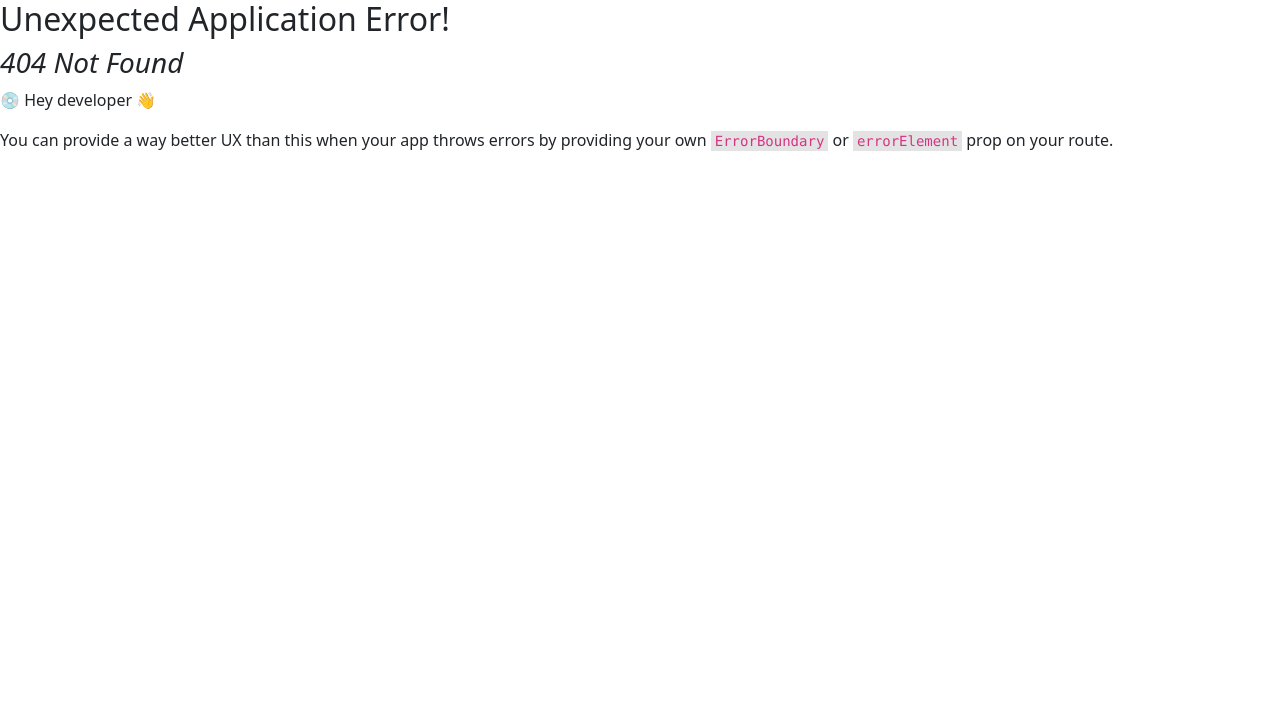
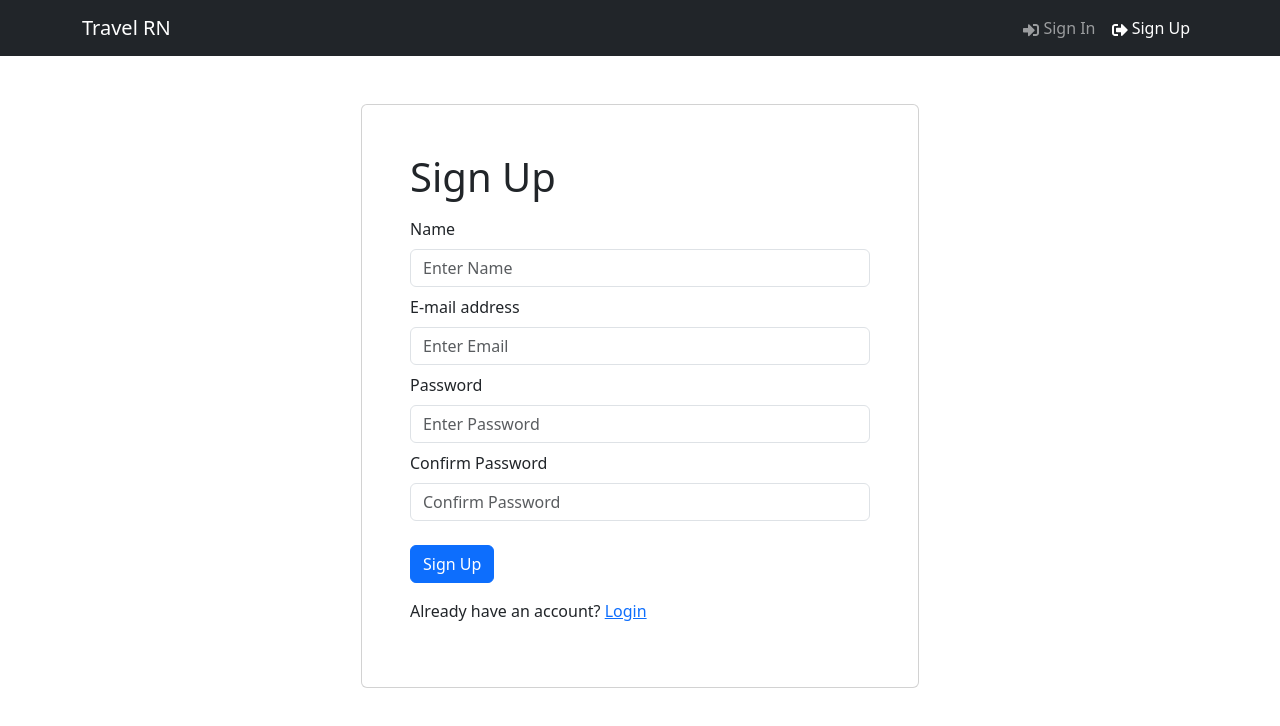
Before and after one commit to gerardbarros/travel-rn, a React (Vite) app in the folder frontend/: page /register in a window 1280 px wide. Before the commit this address had no page. Shown: the top 726 px of the page. Built offline with nearby package versions, Linux system fonts and the light colour scheme.

Commit message:
Add login and register screens and routes to login and register screens

```diff
--- /dev/null
+++ b/frontend/src/components/FormContainer.jsx
@@ -0,0 +1,15 @@
+import { Container, Row, Col } from 'react-bootstrap'
+
+const FormContainer = ({ children }) => {
+    return (
+        <Container>
+            <Row className='justify-content-md-center mt-5'>
+                <Col xs={ 12 } md={ 6 } className='card p-5'>
+                    {children}
+                </Col>
+            </Row>
+        </Container>
+    )
+}
+
+export default FormContainer
--- a/frontend/src/main.jsx
+++ b/frontend/src/main.jsx
@@ -9,11 +9,15 @@
 import 'bootstrap/dist/css/bootstrap.min.css'
 import './index.css'
 import HomeScreen from './screens/HomeScreen.jsx'
+import LoginScreen from './screens/LoginScreen.jsx'
+import RegisterScreen from './screens/RegisterScreen.jsx'
 
 const router = createBrowserRouter(
   createRoutesFromElements(
     <Route path='/' element={<App />}>
       <Route index={true} path='/' element={<HomeScreen />}></Route>
+      <Route index={false} path='/login' element={<LoginScreen />}></Route>
+      <Route index={false} path='/register' element={<RegisterScreen />}></Route>
     </Route>
   )
 )
--- /dev/null
+++ b/frontend/src/screens/LoginScreen.jsx
@@ -0,0 +1,54 @@
+import { useState } from 'react'
+import { Link } from 'react-router-dom'
+import { Form, Button, Row, Col } from 'react-bootstrap'
+import FormContainer from '../components/FormContainer'
+
+const LoginScreen = () => {
+    const [email, setEmail] = useState('')
+    const [password, setPassword] = useState('')
+
+    const submitHandler = async (e) => {
+        e.prevenDefault()
+        console.log('submit')
+    }
+
+    return (
+        <FormContainer>
+            <h1>Sign In</h1>
+            <Form onSubmit={ submitHandler }>
+                <Form.Group className='my-2' controlId='email'>
+                    <Form.Label>E-mail address</Form.Label>
+                    <Form.Control
+                        type='email'
+                        placeholder='Enter Email'
+                        value={ email }
+                        onChange={ (e) => setEmail(e.target.value) }
+                    ></Form.Control>
+                </Form.Group>
+
+
+                <Form.Group className='my-2' controlId='password'>
+                    <Form.Label>Password</Form.Label>
+                    <Form.Control
+                        type='password'
+                        placeholder='Enter Password'
+                        value={ password }
+                        onChange={ (e) => setPassword(e.target.value) }
+                    ></Form.Control>
+                </Form.Group>
+
+                <Button type='submit' variant='primary' className='mt-3'>
+                    Sign In
+                </Button>
+
+                <Row className='py-3'>
+                    <Col>
+                        New Customer? <Link to='/register'>Register</Link>
+                    </Col>
+                </Row>
+            </Form>
+        </FormContainer>
+    )
+}
+
+export default LoginScreen
--- /dev/null
+++ b/frontend/src/screens/RegisterScreen.jsx
@@ -0,0 +1,77 @@
+import { useState } from 'react'
+import { Link } from 'react-router-dom'
+import { Form, Button, Row, Col } from 'react-bootstrap'
+import FormContainer from '../components/FormContainer'
+
+const RegisterScreen = () => {
+    const [name, setName] = useState('')
+    const [email, setEmail] = useState('')
+    const [password, setPassword] = useState('')
+    const [confirmPassword, setConfirmPassword] = useState('')
+
+    const submitHandler = async (e) => {
+        e.prevenDefault()
+        console.log('submit')
+    }
+
+    return (
+        <FormContainer>
+            <h1>Sign Up</h1>
+            <Form onSubmit={ submitHandler }>
+            <Form.Group className='my-2' controlId='name'>
+                    <Form.Label>Name</Form.Label>
+                    <Form.Control
+                        type='text'
+                        placeholder='Enter Name'
+                        value={ name }
+                        onChange={ (e) => setName(e.target.value) }
+                    ></Form.Control>
+                </Form.Group>
+
+                <Form.Group className='my-2' controlId='email'>
+                    <Form.Label>E-mail address</Form.Label>
+                    <Form.Control
+                        type='email'
+                        placeholder='Enter Email'
+                        value={ email }
+                        onChange={ (e) => setEmail(e.target.value) }
+                    ></Form.Control>
+                </Form.Group>
+
+
+                <Form.Group className='my-2' controlId='password'>
+                    <Form.Label>Password</Form.Label>
+                    <Form.Control
+                        type='password'
+                        placeholder='Enter Password'
+                        value={ password }
+                        onChange={ (e) => setPassword(e.target.value) }
+                    ></Form.Control>
+                </Form.Group>
+
+                <Form.Group className='my-2' controlId='confirmPassword'>
+                    <Form.Label>Confirm Password</Form.Label>
+                    <Form.Control
+                        type='password'
+                        placeholder='Confirm Password'
+                        value={ confirmPassword }
+                        onChange={ (e) => setConfirmPassword(e.target.value) }
+                    ></Form.Control>
+                </Form.Group>
+
+
+                <Button type='submit' variant='primary' className='mt-3'>
+                    Sign Up
+                </Button>
+
+                <Row className='py-3'>
+                    <Col>
+                        Already have an account? <Link to='/login'>Login</Link>
+                    </Col>
+                </Row>
+            </Form>
+        </FormContainer>
+    )
+}
+
+export default RegisterScreen
```
